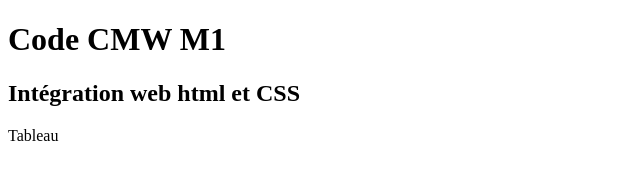
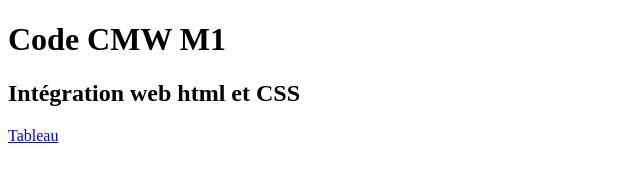
Before and after one commit to Mirai-Mia/Maia_Schapire_CMW, a plain HTML site: page index.html in a window 1280 px wide. Shown: the full height of the page, 0-640 px from the left. Drawn offline with Linux system fonts and the light colour scheme.

Commit message:
Fix anchor tag attribute from src to href

```diff
--- a/index.html
+++ b/index.html
@@ -10,6 +10,6 @@
 <body>
   <h1>Code CMW M1</h1>
   <h2>Intégration web html et CSS</h2>
-  <a src="/integration_web_html_css/28-10-26/tableau/tableau">Tableau</a>
+  <a href="/integration_web_html_css/28-10-26/tableau/tableau">Tableau</a>
 </body>
 </html>
```
